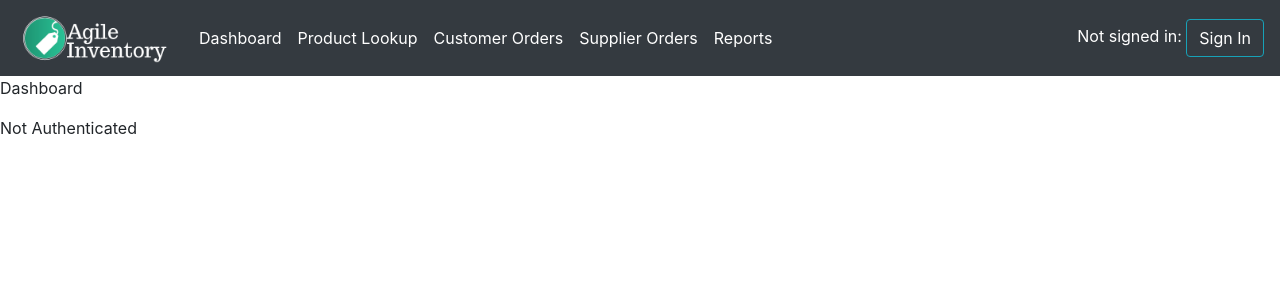
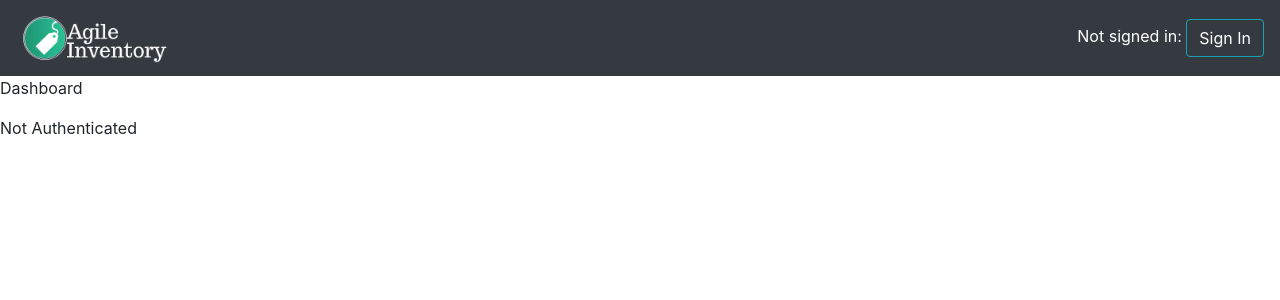
Before and after one commit to AlecSmith96/ims-frontend, a React (Create React App) app: page /dashboard in a window 1280 px wide. Shown: the top 300 px of the page. Built offline with nearby package versions, Linux system fonts and the light colour scheme.

Commit message:
set navbar links to only appear when user is authenticated

```diff
--- a/src/App.tsx
+++ b/src/App.tsx
@@ -24,6 +24,10 @@ function App() {
           </Navbar.Brand>
         <Navbar.Toggle />
         <Navbar.Collapse className="justify-content-end">
+
+            {localStorage.getItem('authenticated') === null ?
+            <div/>
+            :
             <Nav className="mr-auto">
               <Nav.Link className="text-white" href="/dashboard">Dashboard</Nav.Link>
               <Nav.Link className="text-white" href="/lookup">Product Lookup</Nav.Link>
@@ -31,6 +35,7 @@ function App() {
               <Nav.Link className="text-white" href="/lookup">Supplier Orders</Nav.Link>
               <Nav.Link className="text-white" href="/lookup">Reports</Nav.Link>
               </Nav>
+            }
         {localStorage.getItem('user_name') === null ?
           <Navbar.Text  className='text-white'>Not signed in: <Button  className='text-white' href='/login' variant="outline-info">Sign In</Button></Navbar.Text> :
           <Navbar.Text  className='text-white'>Signed in as: {localStorage.getItem('user_name')} <Button onClick={() => localStorage.clear()} className='text-white' href='/login' variant="outline-info">Sign Out</Button></Navbar.Text> }
```
Lines whose indentation alone changed are shown as unchanged.
